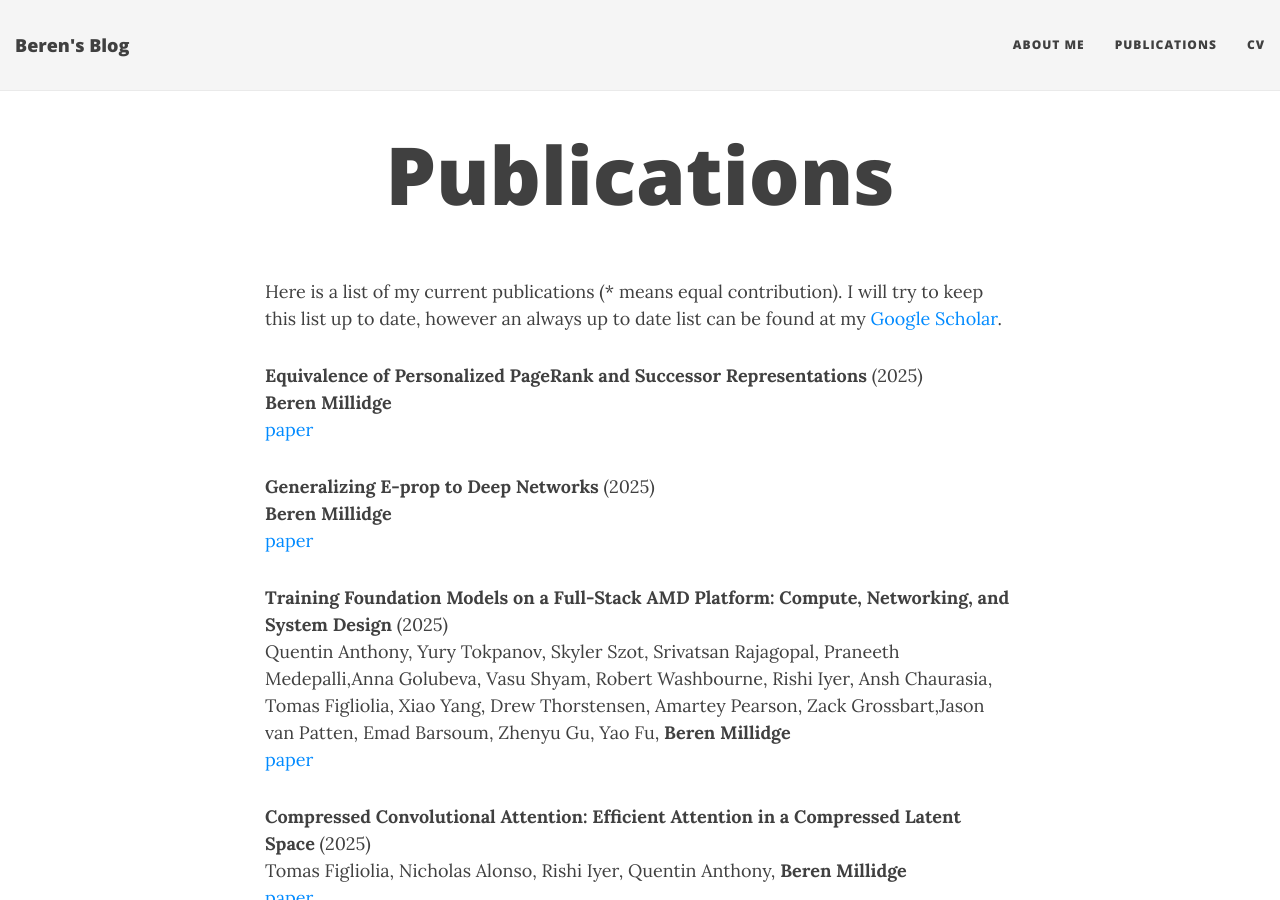
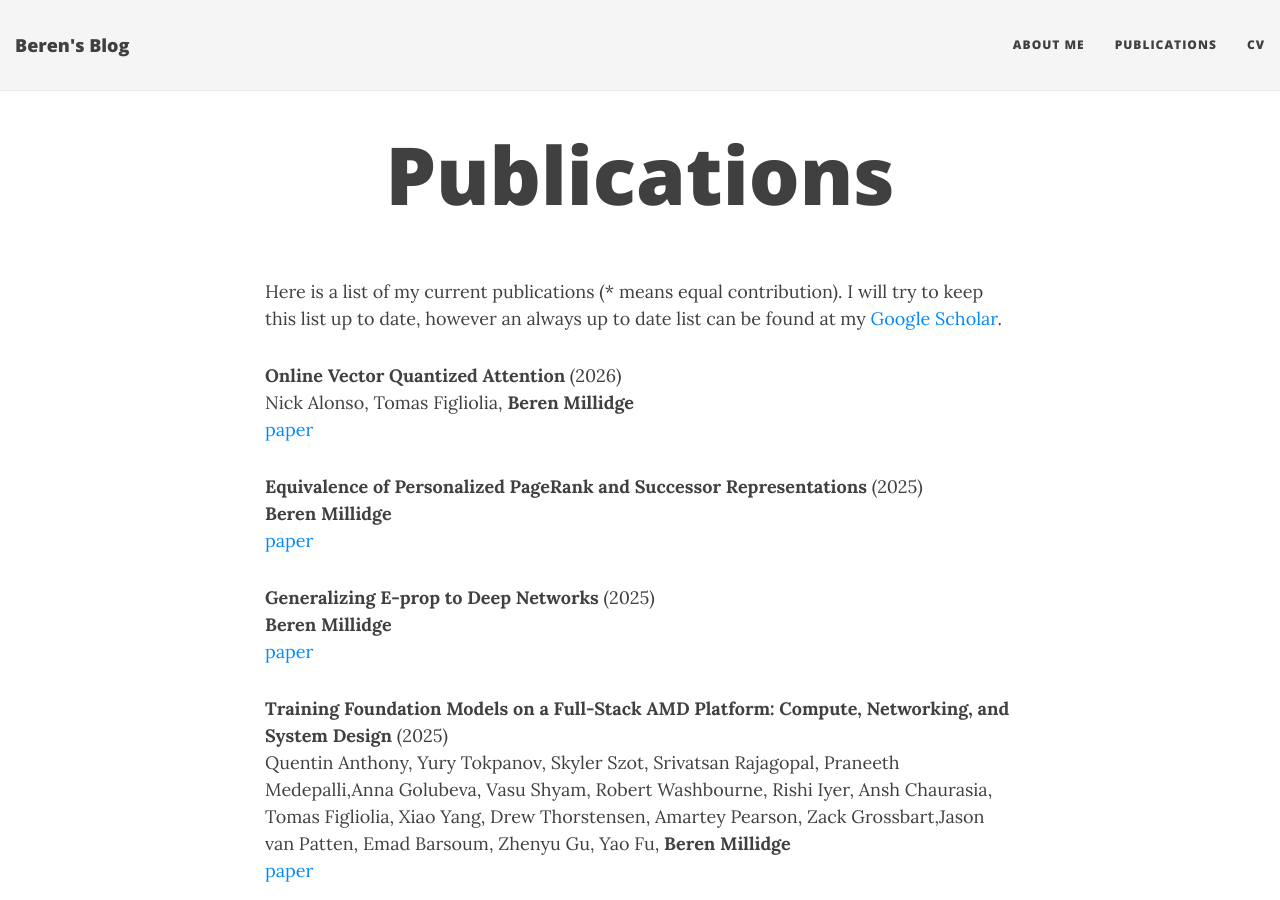
Before and after one commit to BerenMillidge/BerenMillidge.github.io, a Jekyll site: the page built from publications.md, in a window 1280 px wide and 900 px high. Built offline with Jekyll 4.4.1, drawn with Linux system fonts in a browser that asks for light colours; nearby versions of some CDN libraries.

Commit message:
Add publication on Online Vector Quantized Attention
Added new publication on Online Vector Quantized Attention.

```diff
--- a/publications.md
+++ b/publications.md
@@ -4,6 +4,8 @@ title: Publications
 ---
 
 Here is a list of my current publications (* means equal contribution). I will try to keep this list up to date, however an always up to date list can be found at my [Google Scholar](https://scholar.google.com/citations?user=3GGkFTkAAAAJ&hl=en&oi=ao).
+
+**Online Vector Quantized Attention** (2026) <br /> Nick Alonso, Tomas Figliolia, **Beren Millidge** <br /> [paper](https://arxiv.org/abs/2602.03922)
 
 **Equivalence of Personalized PageRank and Successor Representations** (2025) <br /> **Beren Millidge** <br /> [paper](https://arxiv.org/abs/2512.24722)
 
```
